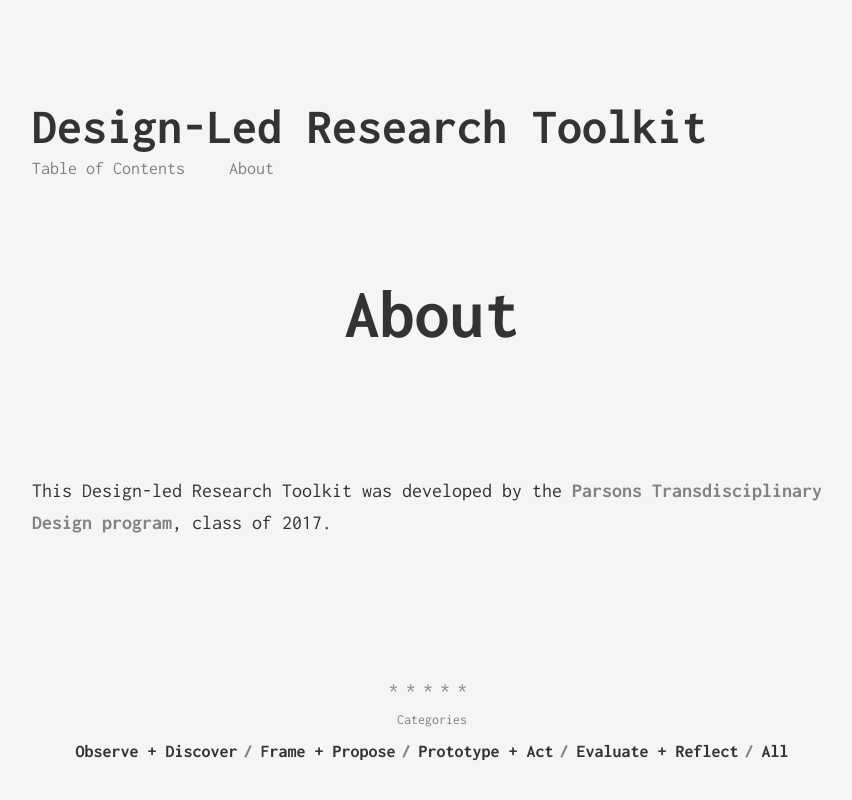
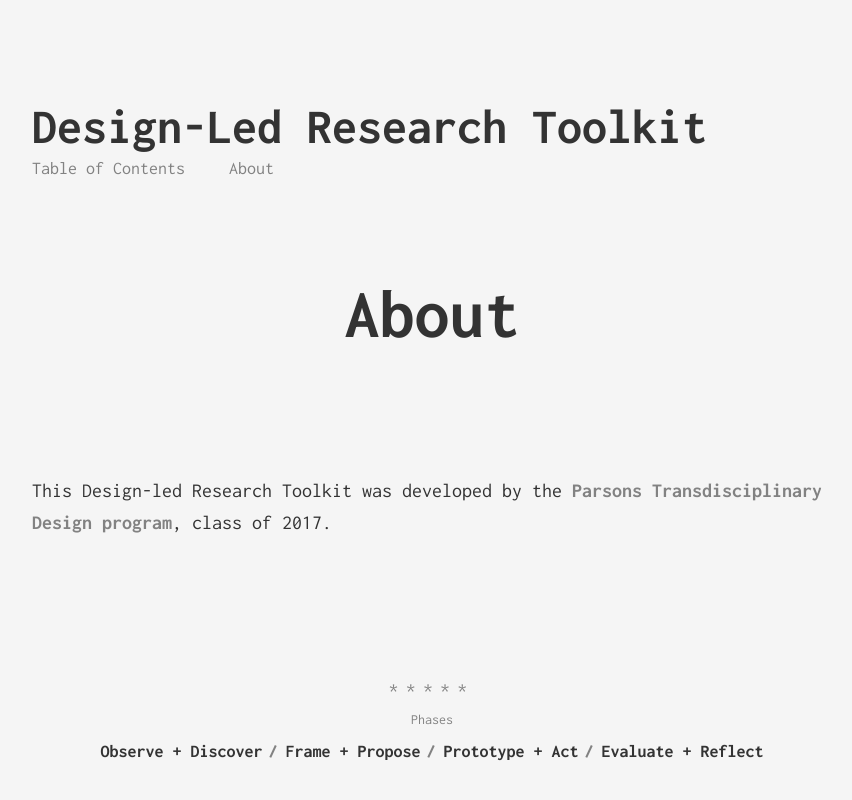
Before and after one commit to dlrtoolkit/dlrtoolkit.github.io, a Jekyll site: the page built from about.md, in a window 1280 px wide. Shown: the top 800 px of the page, without its empty margins (208-1060 px from the left). Built offline with Jekyll 4.4.1, drawn with Linux system fonts in a browser that asks for light colours.

Commit message:
update categories footer

```diff
--- a/_includes/page/explore.html
+++ b/_includes/page/explore.html
@@ -1,10 +1,9 @@
 <div class="explore">
     <div class="explore__devider">*****</div>
-    <div class="explore__label">Categories</div>
+    <div class="explore__label">Phases</div>
     <ul class="categories">
         {% for category in site.data.categories %}
             <li class="categories__item"><a href="{{ '/categories/' | append: category.slug | prepend: site.baseurl }}">{{ category.name }}</a></li>
         {% endfor %}
-		<li class="categories__item"><a href="{{ '/' | prepend: site.baseurl }}">All</a></li>
     </ul>
 </div>
```
